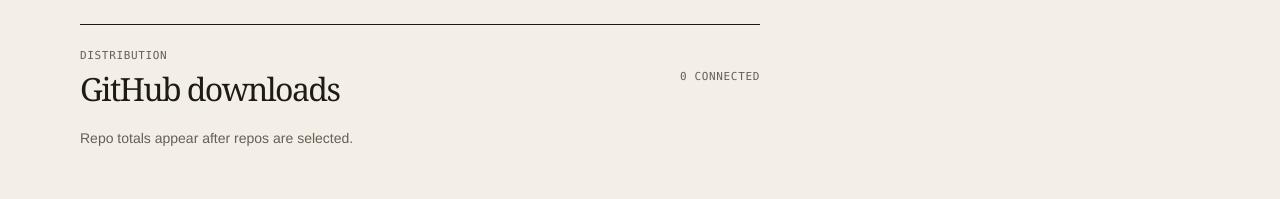
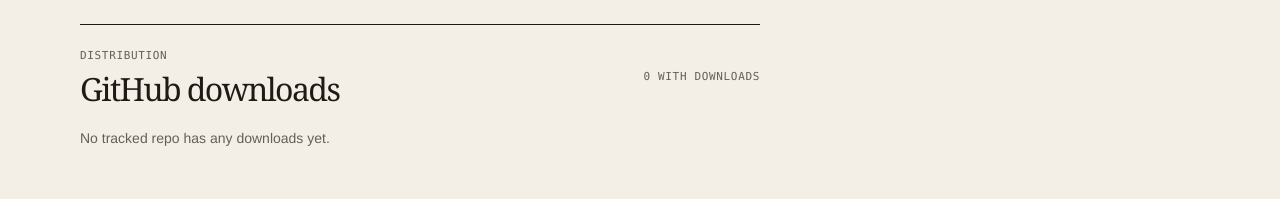
Before and after one commit to maferland/analytics, a Next.js app: page / in a window 1280 px wide. Shown: the part 1443-1642 px from the top of the page. Built offline with nearby package versions, Linux system fonts and the light colour scheme.

Commit message:
Hide repos with zero downloads from the GitHub downloads panel (#6)
pinpoint, keyhole, and others have releases but no downloads yet,
which made the list mostly noise. Sort what's left by downloads
descending; the aggregate total card still counts every repo.

```diff
--- a/components/DashboardClient.tsx
+++ b/components/DashboardClient.tsx
@@ -60,6 +60,9 @@
     (sum, repo) => sum + repo.downloads,
     0
   )
+  const githubReposWithDownloads = data.github.repos
+    .filter((repo) => repo.downloads > 0)
+    .sort((a, b) => b.downloads - a.downloads)
 
   const toggleProject = (projectName: string) => {
     setSelectedProjectNames((selectedNames) =>
@@ -218,17 +221,17 @@
                 <p className="eyebrow">Distribution</p>
                 <h2 id="github-title">GitHub downloads</h2>
               </div>
-              <span>{data.github.repos.length} connected</span>
+              <span>{githubReposWithDownloads.length} with downloads</span>
             </div>
             {data.github.error ? (
               <p className="connection-note">{data.github.error}</p>
-            ) : data.github.repos.length ? (
+            ) : githubReposWithDownloads.length ? (
               <>
                 {data.github.warning ? (
                   <p className="connection-note">{data.github.warning}</p>
                 ) : null}
                 <div className="npm-list">
-                  {data.github.repos.map((repo) => (
+                  {githubReposWithDownloads.map((repo) => (
                     <div className="npm-row" key={repo.name}>
                       <a href={repo.url}>
                         <code>{repo.name}</code>
@@ -241,7 +244,7 @@
               </>
             ) : (
               <p className="empty-copy">
-                Repo totals appear after repos are selected.
+                No tracked repo has any downloads yet.
               </p>
             )}
           </section>
```
